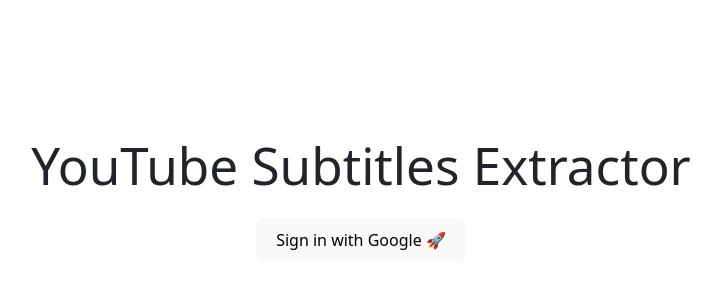
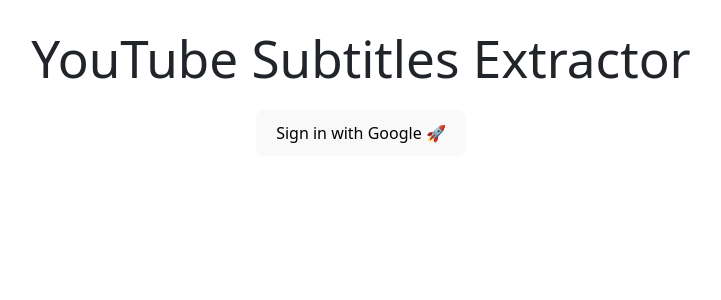
Before and after one commit to lofti198/readvideo.client, a React (Vite) app: page / in a window 1280 px wide. Shown: the top 300 px of the page, without its empty margins (279-1000 px from the left). Built offline with nearby package versions, Linux system fonts and the light colour scheme; no server answers.

Commit message:
ui refined

```diff
--- a/src/components/YoutubeSubtitles.jsx
+++ b/src/components/YoutubeSubtitles.jsx
@@ -120,7 +120,7 @@
     const fullText = additionalText ? `${additionalText}\n${subtitlesText}` : subtitlesText;
 
     navigator.clipboard.writeText(fullText)
-      .then(() => alert('Text copied to clipboard!'))
+      .then(() => showNotification('Text copied to clipboard!'))
       .catch((err) => console.error('Error copying text:', err));
   };
 
@@ -128,19 +128,24 @@
 
   return (
     <div>
-      <button
-        type="button"
-        className="btn btn-primary"
-        onClick={fetchTranscript}
-      >
-        Get Captions
-      </button>
 
     {showAlert && (
-        <Alert variant={notificationType === 'info' ? 'info' : (notificationType === 'warning' ? 'warning' : 'danger')} onClose={() => setShowAlert(false)} dismissible className="alert-top">
+        <Alert variant={notificationType === 'info' ? 'info' : (notificationType === 'warning' ? 'warning' : 'danger')} onClose={() => setShowAlert(false)} dismissible className="alert-bottom fixed-bottom">
           {notificationText}
         </Alert>
       )}
+      {
+        transcript.length==0 &&
+        (  <button
+          type="button"
+          className="btn btn-primary center-button"
+          onClick={fetchTranscript}
+        >
+          Get Captions
+        </button>)
+      }
+
+
       {transcript.length > 0 &&
 
       (
@@ -152,7 +157,7 @@
             onClick={() => handleCopySubtitles('')}
           >
             copy
-          </span>, prompt GPT to
+          </span>, prompt GPT to:
           <span
             style={{ textDecoration: 'underline', cursor: 'pointer' }}
             onClick={() => handleCopySubtitles(`Given the following randomly broken YouTube subtitles and their corresponding offsets, please organize them into a coherent and logical text.
--- a/src/index.css
+++ b/src/index.css
@@ -22,14 +22,21 @@
   color: #535bf2;
 }
 
-body {
+/* body {
   display: flex;
   justify-content: center;
   align-items: center;
-  height: 50vh;
+  height: 250px;
   margin: 0;
+} */
+body {
+  display: flex;
+  flex-direction: column;
+  align-items: center;
+  margin: 30px;
+  padding: 0;
+  min-height: 100vh;
 }
-
 h1 {
   font-size: 3.2em;
   line-height: 1.1;
@@ -52,6 +59,10 @@
 button:focus,
 button:focus-visible {
   outline: 4px auto -webkit-focus-ring-color;
+}
+
+.center-button {
+  margin: 0 auto;
 }
 
 @media (prefers-color-scheme: light) {
@@ -94,3 +105,7 @@
 .wide-input {
   width: 400px;
 }
+
+.alert-bottom {
+  margin-bottom: 0px; /* Adjust the margin as needed */
+}
```
Also changed, not shown: src/App.css (line endings or trailing spaces).
